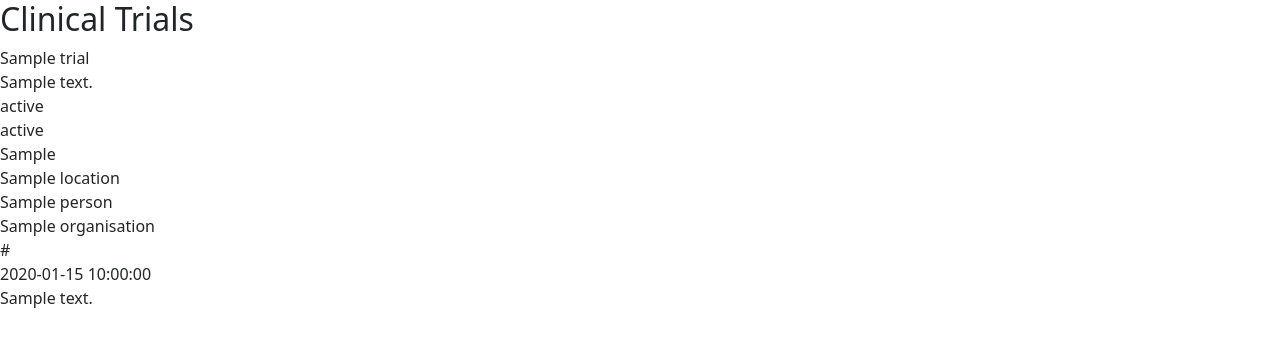
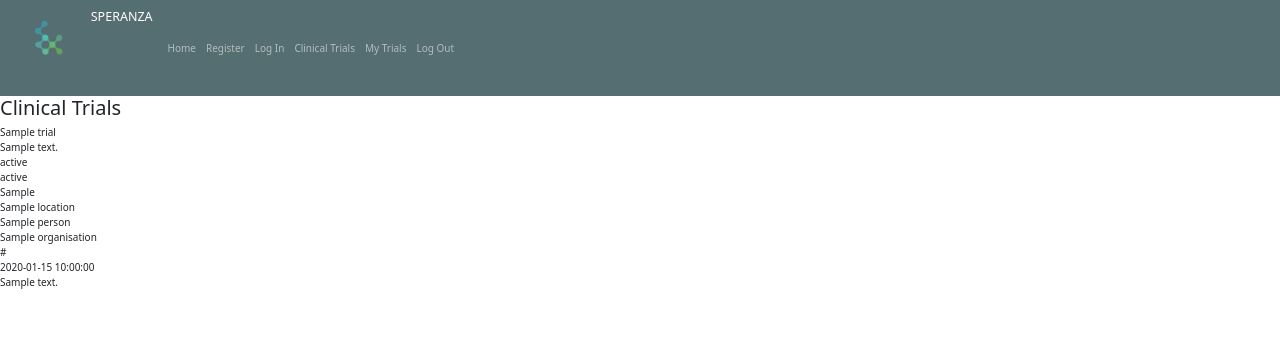
Before and after one commit to arturmpinho/Speranza, a Flask app: page / in a window 1280 px wide. Shown: the top 347 px of the page. Run offline with Flask 2, Linux system fonts and the light colour scheme; a database or web service that is not in the repository returns one stand-in record (values such as "Sample title"); some libraries are stand-ins or nearby versions.

Commit message:
Add Navbar and initial styling

```diff
--- a/static/css/style.css
+++ b/static/css/style.css
@@ -0,0 +1,16 @@
+html {
+    font-size: 62.5%;
+    position: relative;
+}
+
+a, a:hover, a:focus, a:active {
+    text-decoration: none;
+    color: inherit;
+}
+
+/* Navigation Bar */
+.navbar{
+    background-color: #556E71;
+    color: #FCFCFA;
+    text-decoration: none;
+}
--- /dev/null
+++ b/templates/components/navbar.html
@@ -0,0 +1,21 @@
+<nav class="navbar navbar-expand-lg navbar-dark sticky-top">
+  <div class="container-fluid">
+    <a class="navbar-brand" href="#">
+      <img src="{{ url_for('static', filename='images/speranza_logo.png') }}" alt="Speranza logo" width="80" height="80" class="d-inline-block align-text-top">
+      SPERANZA
+    </a>
+    <button class="navbar-toggler" type="button" data-bs-toggle="collapse" data-bs-target="#navbarNavAltMarkup" aria-controls="navbarNavAltMarkup" aria-expanded="false" aria-label="Toggle navigation">
+      <span class="navbar-toggler-icon"></span>
+    </button>
+    <div class="collapse navbar-collapse" id="navbarNavAltMarkup">
+      <div class="navbar-nav">
+        <a class="nav-link" href="#">Home</a>
+        <a class="nav-link" href="#">Register</a>
+        <a class="nav-link" href="#">Log In</a>
+        <a class="nav-link" href="#">Clinical Trials</a>
+        <a class="nav-link" href="#">My Trials</a>
+        <a class="nav-link" href="#">Log Out</a>
+      </div>
+    </div>
+  </div>
+</nav>
--- a/templates/layout/base.html
+++ b/templates/layout/base.html
@@ -5,6 +5,7 @@
 </head>
 <body>
     {% block content %}
+    {% include 'components/navbar.html' %}
     {% endblock %}
     {% include 'layout/scripts.html' %}
     </body>
--- /dev/null
+++ b/templates/pages/home.html
@@ -0,0 +1,6 @@
+{% extends 'layout/base.html' %}
+{% block content %}
+{% include 'components/navbar/navbar.html' %}
+
+
+{% endblock %}
--- a/templates/pages/trials.html
+++ b/templates/pages/trials.html
@@ -1,5 +1,6 @@
 {% extends "layout/base.html" %}
 {% block content %}
+{% include 'components/navbar.html' %}
 
     <h2>Clinical Trials</h2>
 
```
Also changed, not shown: static/images/speranza_logo.png (renamed from assets/images/speranza_logo.png).
